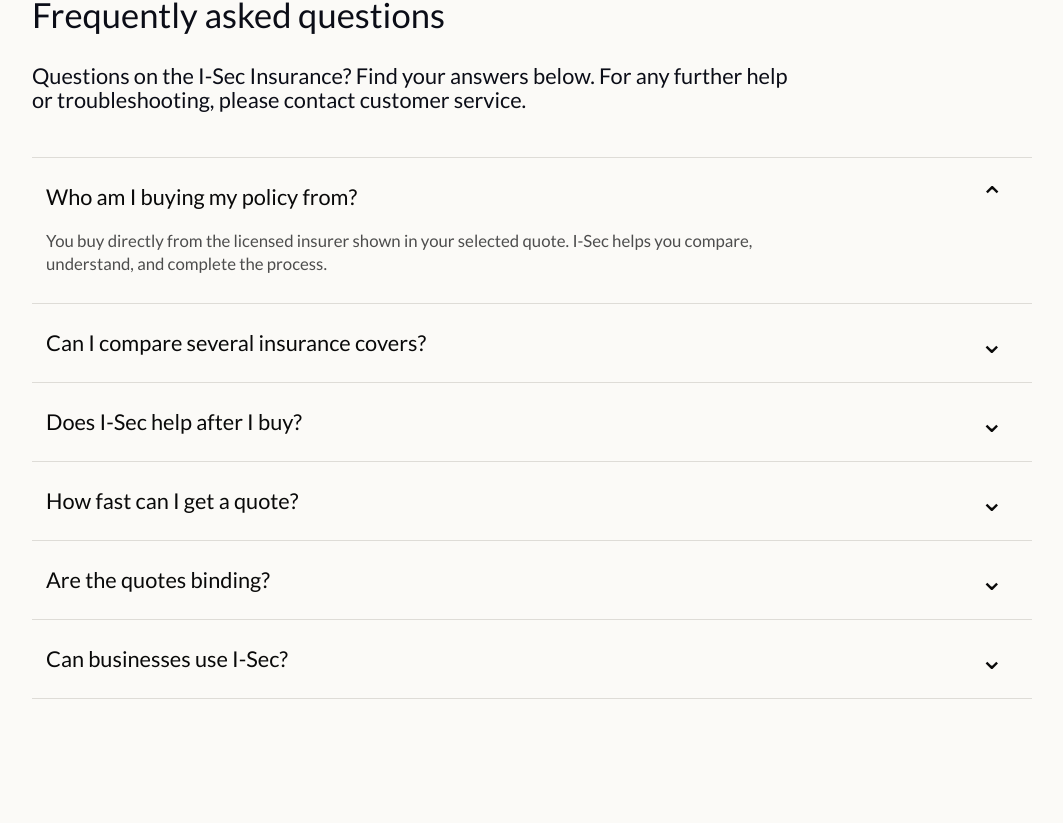
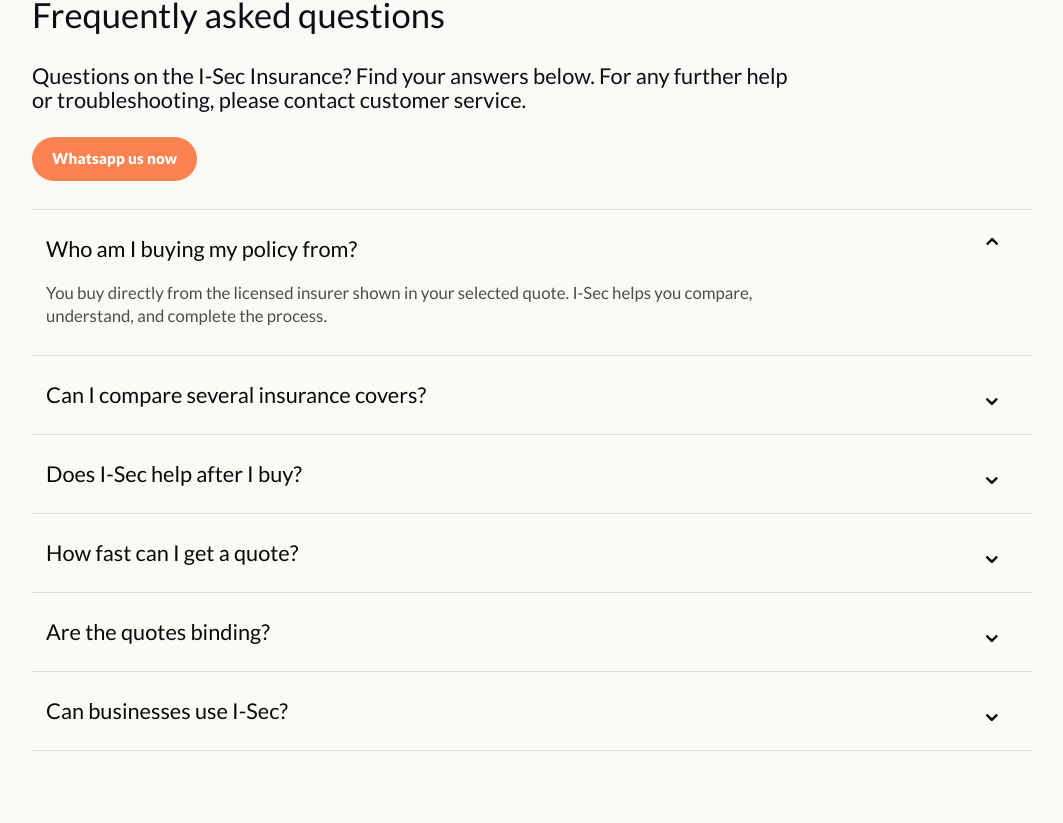
Before and after one commit to weks-kelvin/isec-insurance, a SvelteKit app: page / in a window 1280 px wide. Shown: the part 3776-4599 px from the top of the page, without its empty margins (108-1171 px from the left). Built offline with nearby package versions, Linux system fonts and the light colour scheme.

Commit message:
add tawk AI Chat bot

```diff
--- a/src/app.html
+++ b/src/app.html
@@ -9,5 +9,18 @@
 	</head>
 	<body data-sveltekit-preload-data="hover">
 		<div style="display: contents">%sveltekit.body%</div>
+		<!--Start of Tawk.to Script-->
+		<script type="text/javascript">
+			var Tawk_API=Tawk_API||{}, Tawk_LoadStart=new Date();
+			(function(){
+				var s1=document.createElement("script"),s0=document.getElementsByTagName("script")[0];
+				s1.async=true;
+				s1.src='https://embed.tawk.to/6adcb983c06b103475417efb/1k5n39am1';
+				s1.charset='UTF-8';
+				s1.setAttribute('crossorigin','*');
+				s0.parentNode.insertBefore(s1,s0);
+			})();
+		</script>
+		<!--End of Tawk.to Script-->
 	</body>
 </html>
--- a/src/lib/components/FaqSection.svelte
+++ b/src/lib/components/FaqSection.svelte
@@ -18,6 +18,13 @@
 			Questions on the I-Sec Insurance? Find your answers below. For any further help or
 			troubleshooting, please contact customer service.
 		</p>
+		<a
+			class="faq-whatsapp-button"
+			href="https://api.whatsapp.com/send/?phone=%2B254113821287&text=Hi+I-Sec+Insurance+Agency+Customer+Support&type=phone_number&app_absent=0"
+			target="_blank"
+			rel="noreferrer"
+			>Whatsapp us now</a
+		>
 
 		<div class="faq-list">
 			{#each faqs as faq, index (faq.question)}
--- a/src/lib/components/SiteNav.svelte
+++ b/src/lib/components/SiteNav.svelte
@@ -53,11 +53,7 @@
 	</div>
 
 	<div class="nav-actions">
-		<a
-			class="message-link"
-			href="mailto:info@isecinsuranceagency.com"
-			aria-label="Send message"
-		>
+		<a class="message-link" href="mailto:hello@isec.co.ke" aria-label="Send message">
 			<img src={imageUrl('mail.svg')} alt="" loading="lazy" decoding="async" />
 			<span>Send message</span>
 		</a>
--- a/src/lib/isec-data.ts
+++ b/src/lib/isec-data.ts
@@ -66,18 +66,18 @@
 		previewImage: 'marine-cargo.jpg'
 	},
 	{
+		title: 'Travel Insurance',
+		description: 'Trip cancellations, medical emergencies, and lost luggage.',
+		icon: '6897 2.svg',
+		previewTitle: 'Travel Insurance',
+		previewImage: 'travel_insurance.jpg'
+	},
+	{
 		title: 'Motor Insurance',
 		description: 'Coverage for private cars, commercial fleets, and daily movement.',
 		icon: '6897 8.svg',
 		previewTitle: 'Motor Insurance',
 		previewImage: 'car-guy.png'
-	},
-	{
-		title: 'Travel Insurance',
-		description: 'Trip cancellations, medical emergencies, and lost luggage.',
-		icon: '6897 2.svg',
-		previewTitle: 'Travel Insurance',
-		previewImage: 'travel_insurance.jpg'
 	}
 ];
 
--- a/src/routes/layout.css
+++ b/src/routes/layout.css
@@ -1328,9 +1328,38 @@
 
 .faq-inner > p {
 	max-width: 760px;
-	margin: 0 0 44px;
+	margin: 0 0 24px;
 	font-size: clamp(1.1rem, 1.7vw, 1.55rem);
 	line-height: 1.13;
+}
+
+.faq-whatsapp-copy {
+	margin: -16px 0 10px;
+	color: #505761;
+	font-size: clamp(0.95rem, 1.2vw, 1.08rem);
+	font-weight: 700;
+}
+
+.faq-whatsapp-button {
+	display: inline-flex;
+	align-items: center;
+	justify-content: center;
+	min-height: 44px;
+	padding: 0 20px;
+	margin: 0 0 28px;
+	border-radius: 999px;
+	color: #fff;
+	background: var(--aqua);
+	font-size: 0.95rem;
+	font-weight: 800;
+	letter-spacing: 0.01em;
+	text-transform: none;
+	transition: transform 160ms ease, background 160ms ease;
+}
+
+.faq-whatsapp-button:hover {
+	background: var(--ink);
+	transform: translateY(-1px);
 }
 
 .faq-list {
```
Also changed, not shown: static/theme/assets/images/envelope.svg (added).
